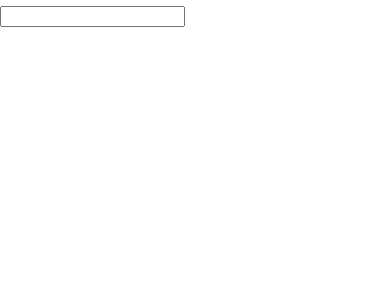
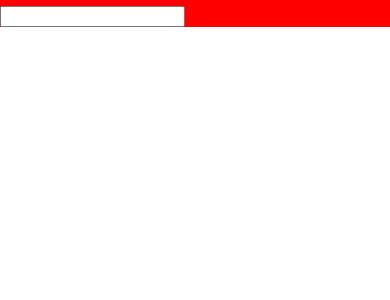
Before and after one commit to woowacourse-teams/2023-co-kirikiri, a React app in the folder client/: page / in a window 390 px wide. Shown: the top 300 px of the page. Built offline with nearby package versions, Linux system fonts and the light colour scheme; the HTML template or start-up script is replaced by a standard one.

Commit message:
feat: responsive container 구현 및 적용

```diff
--- a/client/src/App.tsx
+++ b/client/src/App.tsx
@@ -3,11 +3,13 @@ import { ThemeProvider } from 'styled-components';
 
 import GlobalStyle from '@styles/GlobalStyle';
 import theme from '@styles/theme';
+import ResponsiveContainer from '@components/@common/responsiveContainer/ResponsiveContainer';
 
 const App = () => {
   return (
     <ThemeProvider theme={theme}>
       <GlobalStyle />
+      <ResponsiveContainer>
         <BrowserRouter>
           <Routes>
             <Route
@@ -20,6 +22,7 @@ const App = () => {
             />
           </Routes>
         </BrowserRouter>
+      </ResponsiveContainer>
     </ThemeProvider>
   );
 };
--- /dev/null
+++ b/client/src/components/@common/responsiveContainer/ResponsiveContainer.styles.tsx
@@ -0,0 +1,22 @@
+import styled from 'styled-components';
+import BREAK_POINTS from '@constants/common/breakPoints';
+import px2vw from '@utils/common/px2vw';
+
+export const Container = styled.div`
+  width: 100%;
+  margin-right: auto;
+  margin-left: auto;
+  background: red;
+
+  @media (min-width: ${BREAK_POINTS.MOBILE}px) {
+    max-width: ${px2vw(BREAK_POINTS.MOBILE)};
+  }
+
+  @media (min-width: ${BREAK_POINTS.TABLET}px) {
+    max-width: ${px2vw(BREAK_POINTS.TABLET)};
+  }
+
+  @media (min-width: ${BREAK_POINTS.DESKTOP}px) {
+    max-width: ${px2vw(BREAK_POINTS.DESKTOP)};
+  }
+`;
--- /dev/null
+++ b/client/src/components/@common/responsiveContainer/ResponsiveContainer.tsx
@@ -0,0 +1,8 @@
+import { PropsWithChildren } from 'react';
+import * as S from './ResponsiveContainer.styles';
+
+const ResponsiveContainer = ({ children }: PropsWithChildren) => {
+  return <S.Container>{children}</S.Container>;
+};
+
+export default ResponsiveContainer;
```
Also changed, not shown: 1 other file (tests, documents, lock files or other folders). Lines whose indentation alone changed are shown as unchanged.
